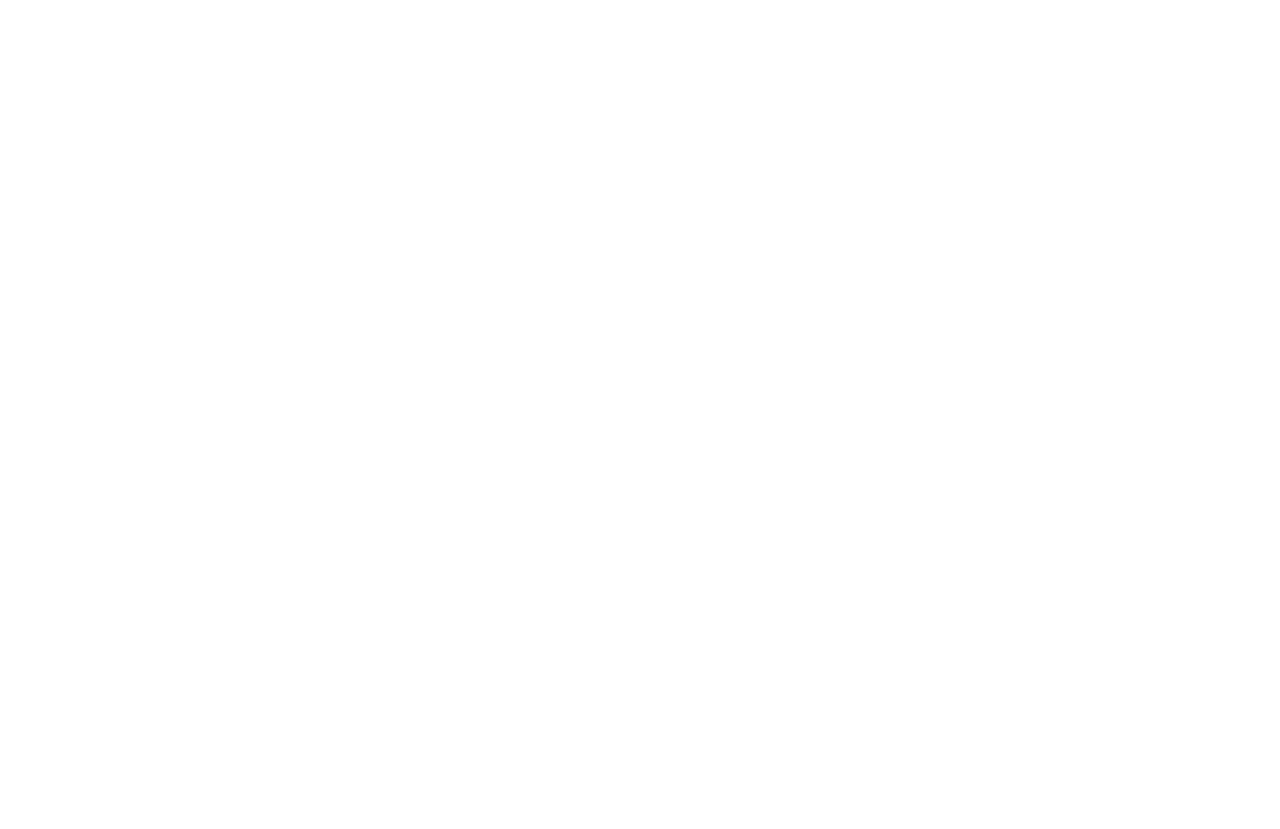
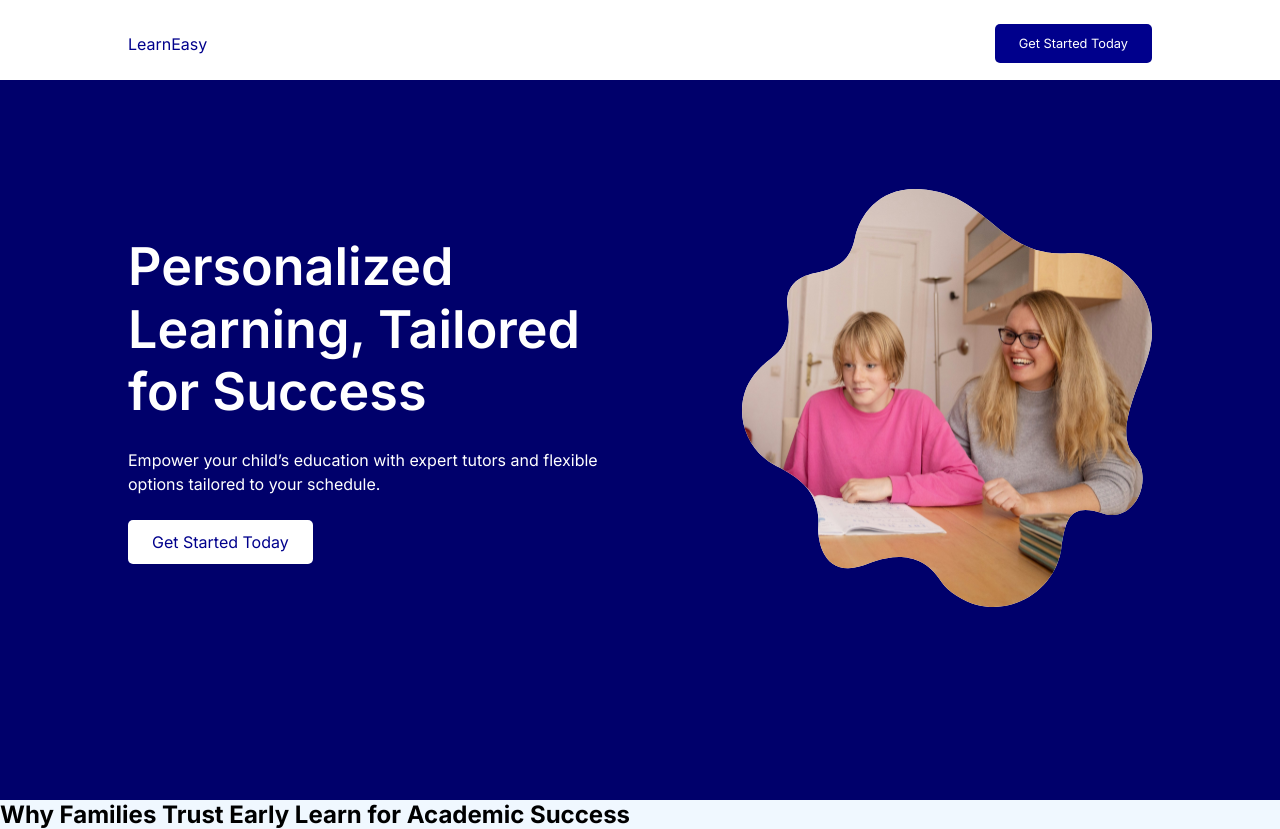
Before and after one commit to Creative-mindset21/easy-learn-edx-website, a React (Vite) app: page /home in a window 1280 px wide. Before the commit this address had no page. Before the commit the page ends 800 px from the top, so only its background shows below. Built offline with nearby package versions, Linux system fonts and the light colour scheme.

Commit message:
created and styled the hero section

```diff
--- a/src/App.jsx
+++ b/src/App.jsx
@@ -1,12 +1,15 @@
 import { BrowserRouter, Route, Routes } from "react-router-dom";
 
 import Header from "./components/Header/Header";
+import HomePage from "./layout/HomePage/HomePage";
 
 function App() {
   return (
     <BrowserRouter>
       <Routes>
-        <Route path="/" element={<Header />}></Route>
+        <Route path="/" element={<Header />}>
+          <Route path="home" element={<HomePage />} />
+        </Route>
       </Routes>
     </BrowserRouter>
   );
--- /dev/null
+++ b/src/components/About/About.jsx
@@ -0,0 +1,13 @@
+import css from "./about.module.css";
+
+const About = () => {
+  return (
+    <section className={css.about}>
+      <h2>Why Families Trust Early Learn for Academic Success</h2>
+
+      <div className={css.aboutDetails}></div>
+    </section>
+  );
+};
+
+export default About;
--- a/src/components/Header/Header.jsx
+++ b/src/components/Header/Header.jsx
@@ -1,14 +1,22 @@
-import { NavLink } from "react-router-dom";
+import { Navigate, NavLink, Outlet, useLocation } from "react-router-dom";
 import css from "./header.module.css";
 
 const Header = () => {
+  const { pathname } = useLocation();
   return (
-    <header id="container" className={css.header}>
-      <div className={css.logo}>
-        <NavLink to="/">LearnEasy</NavLink>
-        <button className={css.headerBtn}>Get Started Today</button>
-      </div>
-    </header>
+    <>
+      {pathname === "/" && <Navigate to="home" />}
+      <header id="container" className={css.header}>
+        <div className={css.logo}>
+          <NavLink to="/">LearnEasy</NavLink>
+          <NavLink to="register" className="btn">
+            Get Started Today
+          </NavLink>
+        </div>
+      </header>
+
+      <Outlet />
+    </>
   );
 };
 
--- a/src/components/Header/header.module.css
+++ b/src/components/Header/header.module.css
@@ -1,27 +1,20 @@
 .header {
-  height: 2rem;
+  height: 5rem;
   background-color: #fff;
   width: 100%;
+  z-index: 1;
+  position: absolute;
+  top: 0;
+  left: 0;
+  right: 0;
 }
 
 .logo {
   display: flex;
   justify-content: space-between;
+  align-items: center;
 }
 
-.logo > a {
+.logo > :first-child {
   color: var(--blue);
 }
-
-.headerBtn {
-  padding: 0.75rem 1.5rem;
-  background-color: var(--blue);
-  border: none;
-  outline: none;
-  color: #fff;
-  border-radius: 5px;
-  cursor: pointer;
-}
-
-.active {
-}
--- /dev/null
+++ b/src/components/Hero/Hero.jsx
@@ -0,0 +1,26 @@
+import css from "./hero.module.css";
+import { NavLink } from "react-router-dom";
+import image1 from "../../assets/image1.svg";
+
+const Hero = () => {
+  return (
+    <section className={css.hero} id="container">
+      <div className={css.left}>
+        <h1>Personalized Learning, Tailored for Success</h1>
+        <p>
+          Empower your child’s education with expert tutors and flexible options
+          tailored to your schedule.
+        </p>
+        <NavLink to="register" className={`${css.heroBtn} btn`}>
+          Get Started Today
+        </NavLink>
+      </div>
+
+      <div className={css.right}>
+        <img src={image1} alt="Image of a woman teaching a boy" />
+      </div>
+    </section>
+  );
+};
+
+export default Hero;
--- /dev/null
+++ b/src/components/Hero/hero.module.css
@@ -0,0 +1,40 @@
+.hero {
+  display: flex;
+  width: 100%;
+  background-color: var(--dark-blue);
+  height: 100vh;
+  z-index: -1;
+  align-items: center;
+  justify-content: space-between;
+}
+
+.left {
+  display: flex;
+  flex-direction: column;
+  gap: 1.5rem;
+  align-items: flex-start;
+  flex-basis: 46%;
+  color: #fff;
+}
+
+.left > h1 {
+  font-size: 3.25rem;
+  font-weight: 600;
+  line-height: 1.2;
+}
+
+.left > p {
+  line-height: 1.5;
+  max-width: 550px;
+  font-size: 1rem;
+}
+
+.heroBtn {
+  background-color: #fff;
+  color: var(--blue);
+  font-size: 1rem;
+}
+
+.right {
+  flex-basis: 40%;
+}
--- a/src/index.css
+++ b/src/index.css
@@ -14,17 +14,35 @@
 :root {
   /* ?===== COLORS ===== */
   --blue: #00008c;
+  --dark-blue: #00006b;
 }
 
 /* !===== GENERAL CSS ===== */
 body {
   font-family: "Inter", sans-serif;
+  background: #f0f8ff;
 }
 
 a {
   text-decoration: none;
 }
 
+img {
+  width: 100%;
+  object-fit: cover;
+}
+
 #container {
-  padding: 2rem;
+  padding: 1.5rem 10%;
 }
+
+.btn {
+  padding: 0.75rem 1.5rem;
+  background-color: var(--blue);
+  border: none;
+  outline: none;
+  color: #fff;
+  border-radius: 5px;
+  cursor: pointer;
+  font-size: 0.8rem;
+}
--- /dev/null
+++ b/src/layout/HomePage/HomePage.jsx
@@ -0,0 +1,16 @@
+import About from "../../components/About/About";
+import Hero from "../../components/Hero/Hero";
+import css from "./homePage.module.css";
+
+const HomePage = () => {
+  return (
+    <main>
+      <>
+        <Hero />
+        <About />
+      </>
+    </main>
+  );
+};
+
+export default HomePage;
```
Also changed, not shown: src/components/HomePage/HomePage.jsx (deleted, +0 -7 lines), src/components/About/about.module.css (added), src/layout/HomePage/homePage.module.css (added).
